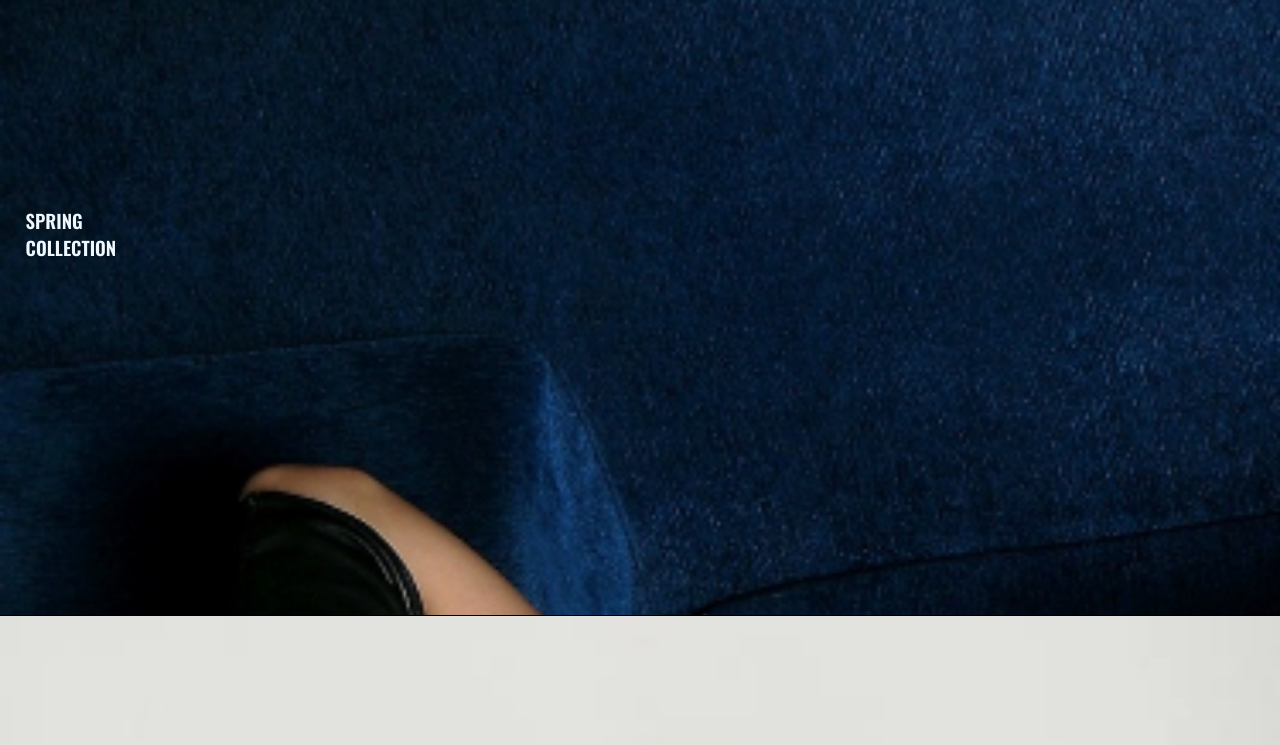
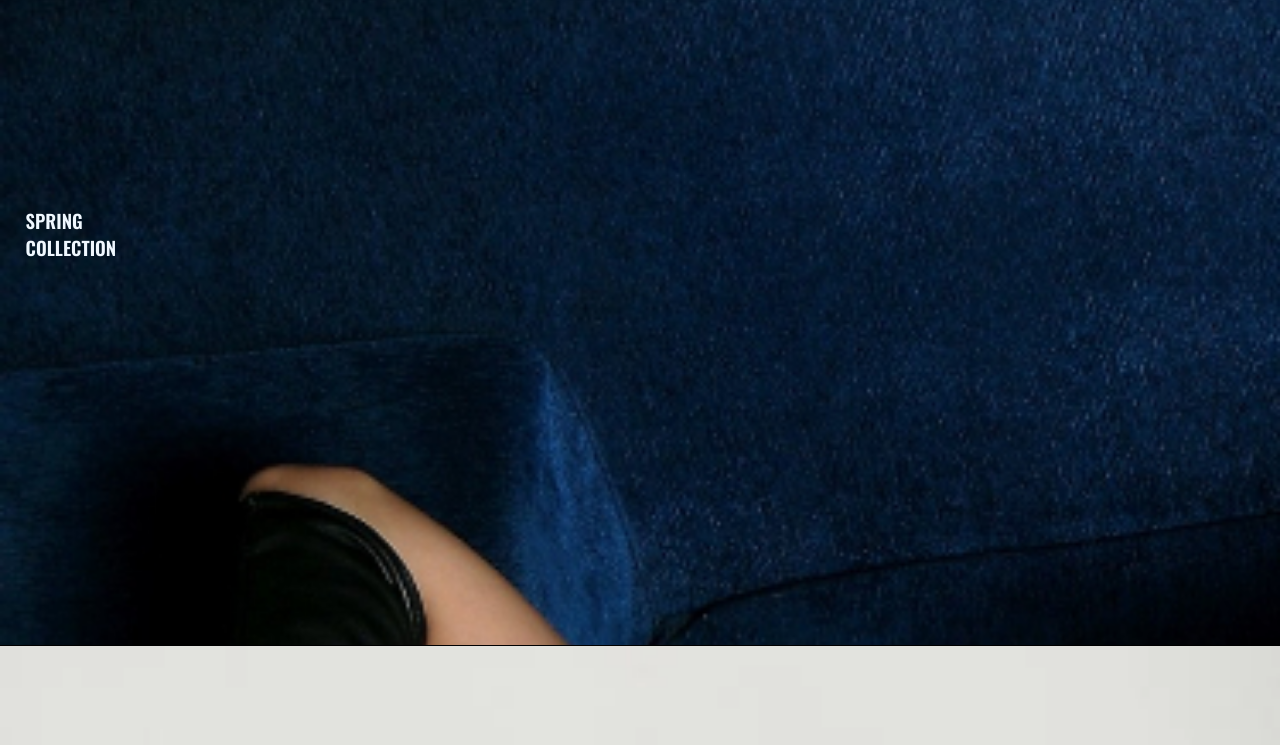
Before and after one commit to CassioVSouza/Moda, a plain HTML site: page index.html in a window 1280 px wide. Shown: the part 55-800 px from the top of the page. Drawn offline with nearby package versions, Linux system fonts and the light colour scheme; a web font is replaced by a local one.

Commit message:
Height header fix

```diff
--- a/CSS/style.css
+++ b/CSS/style.css
@@ -16,7 +16,7 @@ header{
     background-image: url(backgroundcell.jpg);
     background-repeat: no-repeat;
     background-size: cover;
-    height: 670px;
+    height: 700px;
 }
 /*Header, Nav*/
 nav > div{
```
